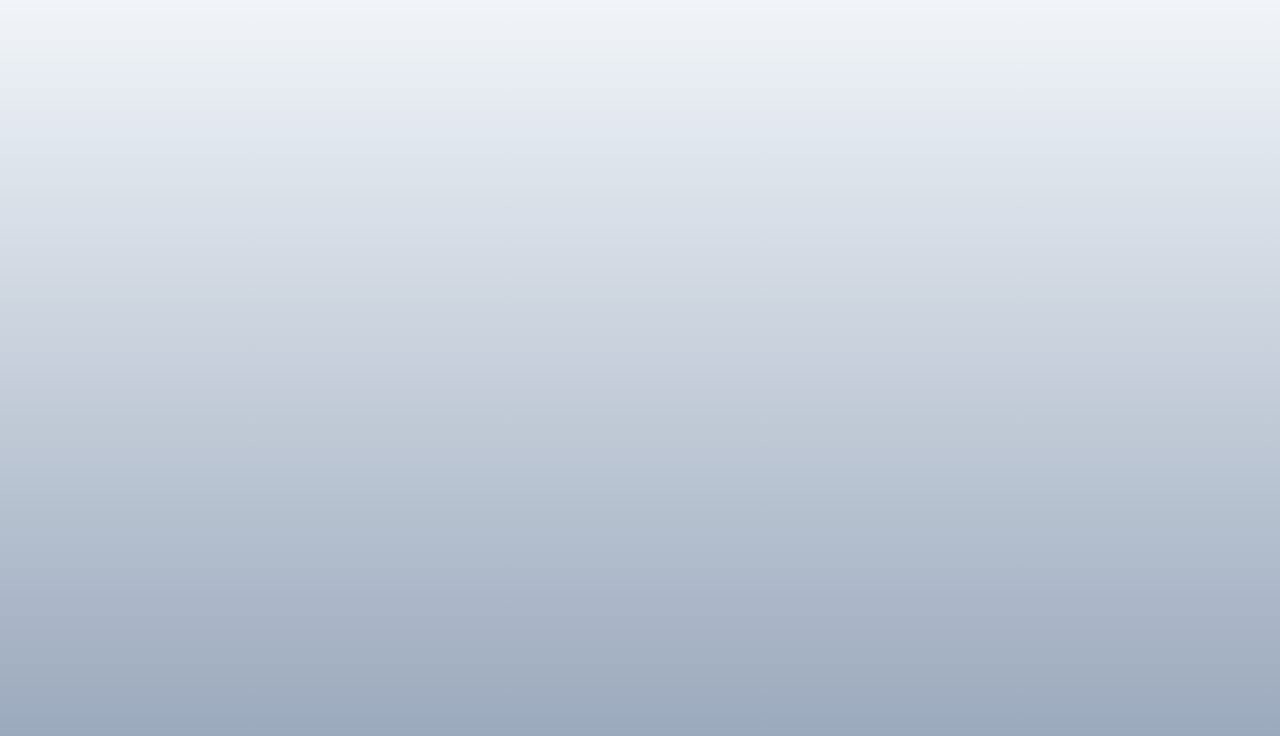
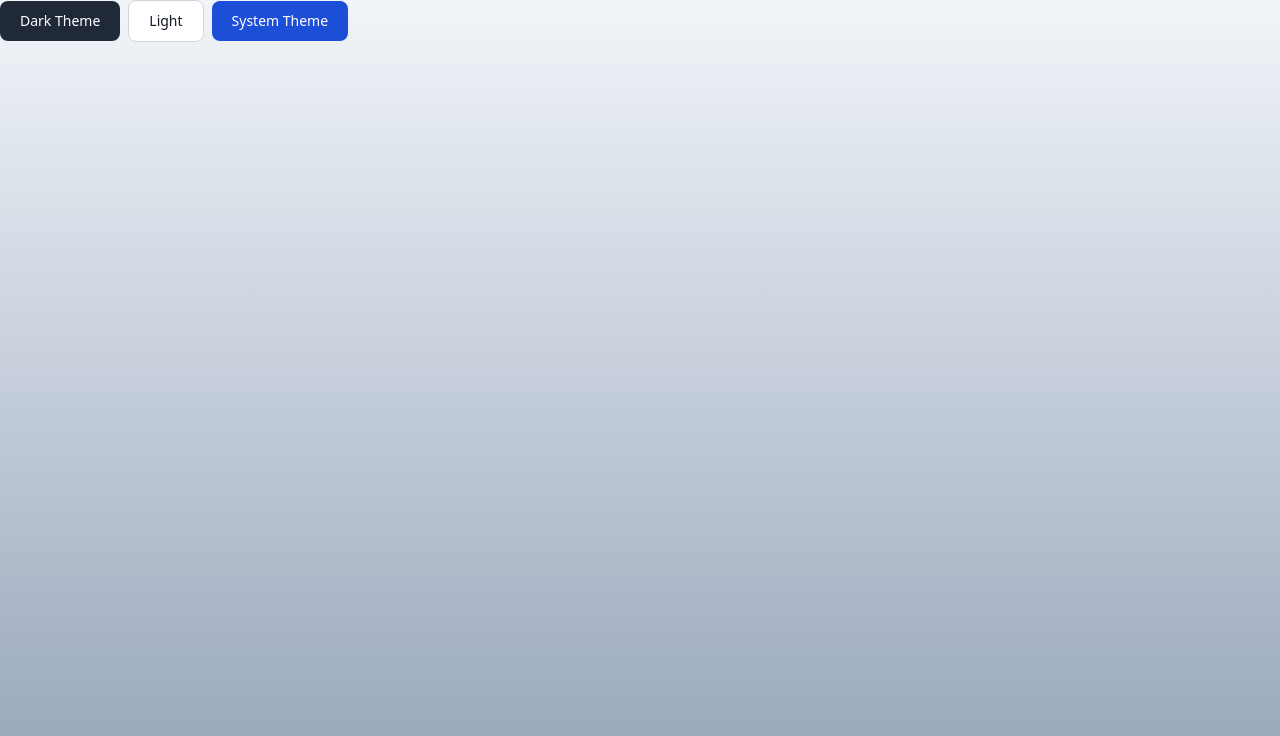
Before and after one commit to simonetimi/ecommerce-product-page, an Angular app: page / in a window 1280 px wide. Shown: the top 736 px of the page. Built offline with nearby package versions, Linux system fonts and the light colour scheme.

Commit message:
add dark mode switcher

```diff
--- a/src/app/app.component.html
+++ b/src/app/app.component.html
@@ -1 +1,2 @@
+<app-theme />
 <router-outlet />
--- a/src/app/app.component.ts
+++ b/src/app/app.component.ts
@@ -1,10 +1,11 @@
 import { Component } from '@angular/core';
 import { RouterOutlet } from '@angular/router';
+import { ThemeComponent } from './theme/theme.component';
 
 @Component({
   selector: 'app-root',
   standalone: true,
-  imports: [RouterOutlet],
+  imports: [RouterOutlet, ThemeComponent],
   templateUrl: './app.component.html',
   styleUrl: './app.component.css',
 })
--- /dev/null
+++ b/src/app/theme/theme.component.html
@@ -0,0 +1,21 @@
+<button
+  type="button"
+  (click)="changeTheme('dark')"
+  class="mb-2 me-2 rounded-lg bg-gray-800 px-5 py-2.5 text-sm font-medium text-white hover:bg-gray-900 focus:outline-none focus:ring-4 focus:ring-gray-300 dark:border-gray-700 dark:bg-gray-800 dark:hover:bg-gray-700 dark:focus:ring-gray-700"
+>
+  Dark Theme
+</button>
+<button
+  type="button"
+  (click)="changeTheme('light')"
+  class="mb-2 me-2 rounded-lg border border-gray-300 bg-white px-5 py-2.5 text-sm font-medium text-gray-900 hover:bg-gray-100 focus:outline-none focus:ring-4 focus:ring-gray-100 dark:border-gray-600 dark:bg-gray-800 dark:text-white dark:hover:border-gray-600 dark:hover:bg-gray-700 dark:focus:ring-gray-700"
+>
+  Light
+</button>
+<button
+  type="button"
+  (click)="changeTheme('system')"
+  class="mb-2 me-2 rounded-lg bg-blue-700 px-5 py-2.5 text-sm font-medium text-white hover:bg-blue-800 focus:outline-none focus:ring-4 focus:ring-blue-300 dark:bg-blue-600 dark:hover:bg-blue-700 dark:focus:ring-blue-800"
+>
+  System Theme
+</button>
--- /dev/null
+++ b/src/app/theme/theme.component.ts
@@ -0,0 +1,32 @@
+import { Component } from '@angular/core';
+
+@Component({
+  selector: 'app-theme',
+  standalone: true,
+  imports: [],
+  templateUrl: './theme.component.html',
+})
+export class ThemeComponent {
+  changeTheme(theme: string): void {
+    document.documentElement.classList.remove('light');
+    document.documentElement.classList.remove('dark');
+    switch (theme) {
+      case 'dark':
+        document.documentElement.classList.add('dark');
+        localStorage['theme'] = 'dark';
+        break;
+      case 'light':
+        document.documentElement.classList.add('light');
+        localStorage['theme'] = 'light';
+        break;
+      default:
+        document.documentElement.classList.add(
+          window.matchMedia('(prefers-color-scheme: dark)').matches
+            ? 'dark'
+            : 'light',
+        );
+        delete localStorage['theme'];
+        break;
+    }
+  }
+}
--- a/src/index.html
+++ b/src/index.html
@@ -6,9 +6,20 @@
     <base href="/" />
     <meta name="viewport" content="width=device-width, initial-scale=1" />
     <link rel="icon" type="image/x-icon" href="favicon.ico" />
+    <script defer>
+      if (
+        localStorage.theme === "dark" ||
+        (!("theme" in localStorage) &&
+          window.matchMedia("(prefers-color-scheme: dark)").matches)
+      ) {
+        document.documentElement.classList.add("dark");
+      } else {
+        document.documentElement.classList.remove("dark");
+      }
+    </script>
   </head>
   <body
-    class="h-screen w-screen bg-gradient-to-b from-slate-100 to-slate-400 dark:bg-black"
+    class="h-screen w-screen bg-gradient-to-b from-slate-100 to-slate-400 dark:bg-gradient-to-t dark:from-slate-800 dark:to-slate-600"
   >
     <app-root></app-root>
   </body>
```
